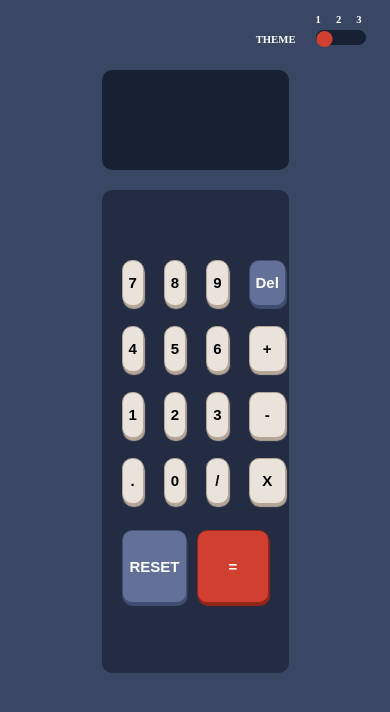
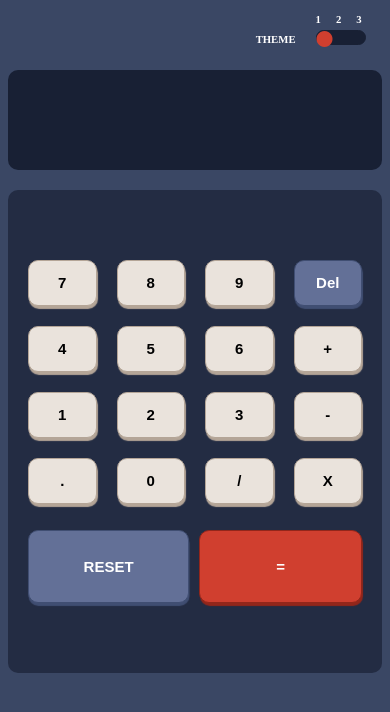
Before and after one commit to bervely-27/calculatrice, a plain HTML site: page index.html in a window 390 px wide. Drawn offline with Linux system fonts and the light colour scheme.

Commit message:
add responsive

```diff
--- a/style.css
+++ b/style.css
@@ -194,4 +194,10 @@ button :active{
         align-items: center;
         justify-content: center;
     }
+    #display{
+        width:100%
+    }
+    #keys{
+        width:100%
+    }
 }
```
